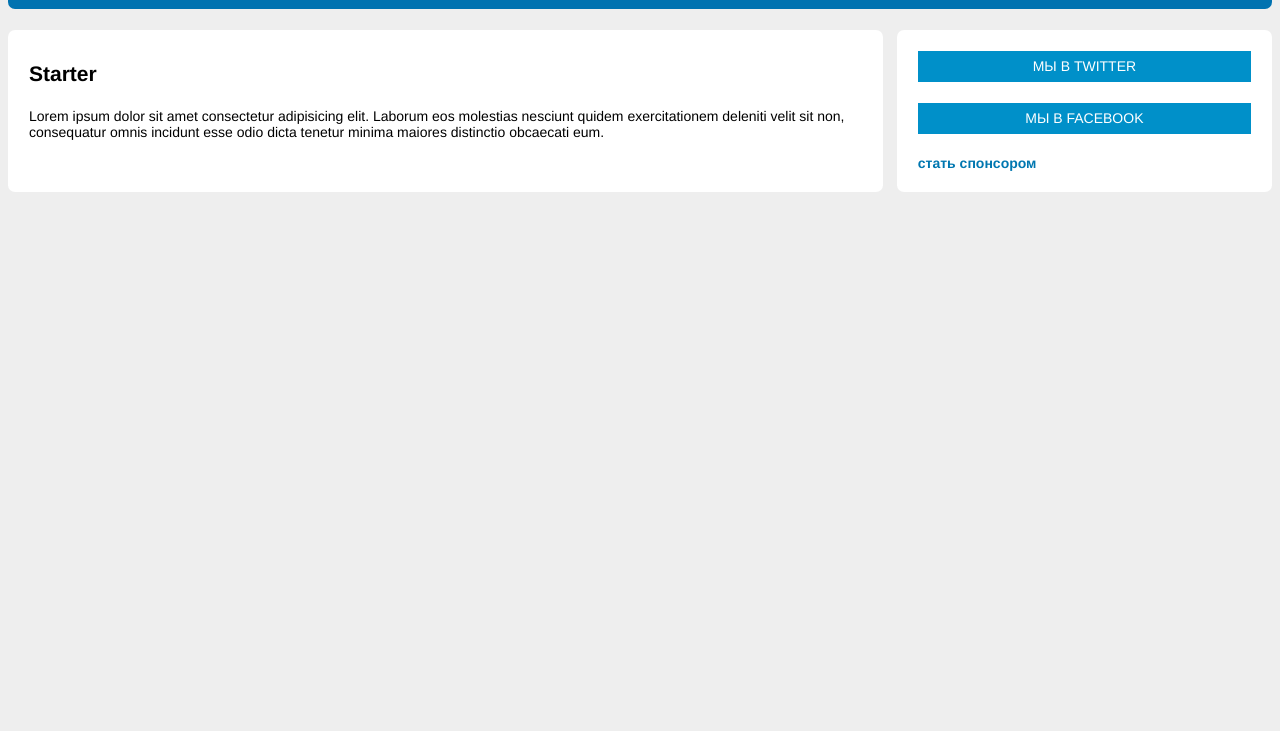
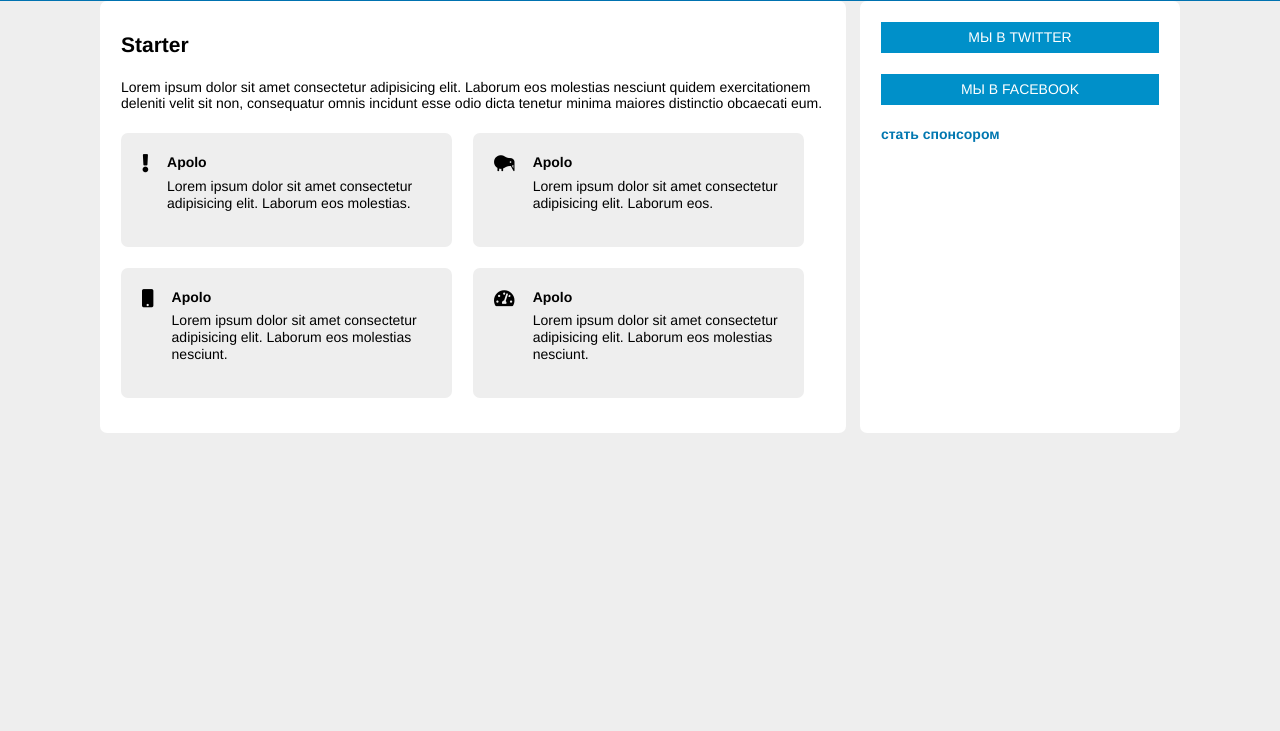
Before and after one commit to Zmhan-github/css-boilerplate, a website built with webpack: page src/index.html in a window 1280 px wide. Shown: the part 69-800 px from the top of the page. Built offline with nearby package versions, Linux system fonts and the light colour scheme.

Commit message:
added float media-box

```diff
--- a/src/index.html
+++ b/src/index.html
@@ -5,13 +5,19 @@
     <meta name="viewport" content="width=device-width, initial-scale=1.0" />
     <meta http-equiv="X-UA-Compatible" content="ie=edge" />
     <title>Css Boilerplate</title>
+    <link
+      rel="stylesheet"
+      href="https://use.fontawesome.com/releases/v5.8.1/css/all.css"
+      integrity="sha384-50oBUHEmvpQ+1lW4y57PTFmhCaXp0ML5d60M1M7uH2+nqUivzIebhndOJK28anvf"
+      crossorigin="anonymous"
+    />
   </head>
   <body>
     <header>
       <h1>Бегущий город</h1>
     </header>
     <div class="container">
-      <div class="main">
+      <div class="main clearfix">
         <h2>Starter</h2>
         <p>
           Lorem ipsum dolor sit amet consectetur adipisicing elit. Laborum eos
@@ -19,6 +25,48 @@
           consequatur omnis incidunt esse odio dicta tenetur minima maiores
           distinctio obcaecati eum.
         </p>
+        <div class="media-wrapper">
+          <div class="media">
+            <i class="media-image fas fa-exclamation"></i>
+            <div class="media-body">
+              <h4>Apolo</h4>
+              <p>
+                Lorem ipsum dolor sit amet consectetur adipisicing elit. Laborum
+                eos molestias.
+              </p>
+            </div>
+          </div>
+          <div class="media">
+            <i class="media-image fas fa-kiwi-bird"></i>
+            <div class="media-body">
+              <h4>Apolo</h4>
+              <p>
+                Lorem ipsum dolor sit amet consectetur adipisicing elit. Laborum
+                eos.
+              </p>
+            </div>
+          </div>
+          <div class="media">
+            <i class="media-image fas fa-mobile"></i>
+            <div class="media-body">
+              <h4>Apolo</h4>
+              <p>
+                Lorem ipsum dolor sit amet consectetur adipisicing elit. Laborum
+                eos molestias nesciunt.
+              </p>
+            </div>
+          </div>
+          <div class="media">
+            <i class="media-image fas fa-tachometer-alt"></i>
+            <div class="media-body">
+              <h4>Apolo</h4>
+              <p>
+                Lorem ipsum dolor sit amet consectetur adipisicing elit. Laborum
+                eos molestias nesciunt.
+              </p>
+            </div>
+          </div>
+        </div>
       </div>
       <aside class="sidebar">
         <a href="/" class="btn-link">мы в twitter</a>
--- a/src/styles.css
+++ b/src/styles.css
@@ -14,6 +14,7 @@
   background-color: #eee;
   font-family: Helvetica, Arial, sans-serif;
   line-height: 1.2;
+  margin: 0;
 }
 
 body * + * {
@@ -23,14 +24,13 @@
 header {
   color: #fff;
   background-color: #0072b0;
-  border-radius: 0.5em;
   padding: 1em 1.5em;
   display: flex;
   height: 70px;
   align-items: center;
 }
 
-header > h1 {
+header h1 {
   margin: 0;
 }
 
@@ -40,6 +40,8 @@
 
 .container {
   display: flex;
+  max-width: 1080px;
+  margin: 0 auto;
 }
 
 .main {
@@ -76,3 +78,47 @@
   font-weight: bold;
   text-decoration: none;
 }
+
+/* media */
+.clearfix::before,
+.clearfix::after {
+  display: table;
+  content: " ";
+}
+
+.clearfix::after {
+  clear: both;
+}
+
+.media {
+  float: left;
+  margin: 0 1.5em 1.5em 0;
+  width: calc(50% - 1.5em);
+  padding: 1.5em;
+  background-color: #eee;
+  border-radius: 0.5em;
+}
+
+.media:nth-child(odd) {
+  clear: left;
+}
+
+/* media content */
+.media-image {
+  float: left;
+  font-size: 1.3em;
+  margin-right: 1em;
+}
+
+.media-body {
+  overflow: auto;
+  margin-top: 0;
+}
+
+.media-body h4 {
+  margin: 0 auto;
+}
+
+.media-body p {
+  margin-top: 0.5em;
+}
```
